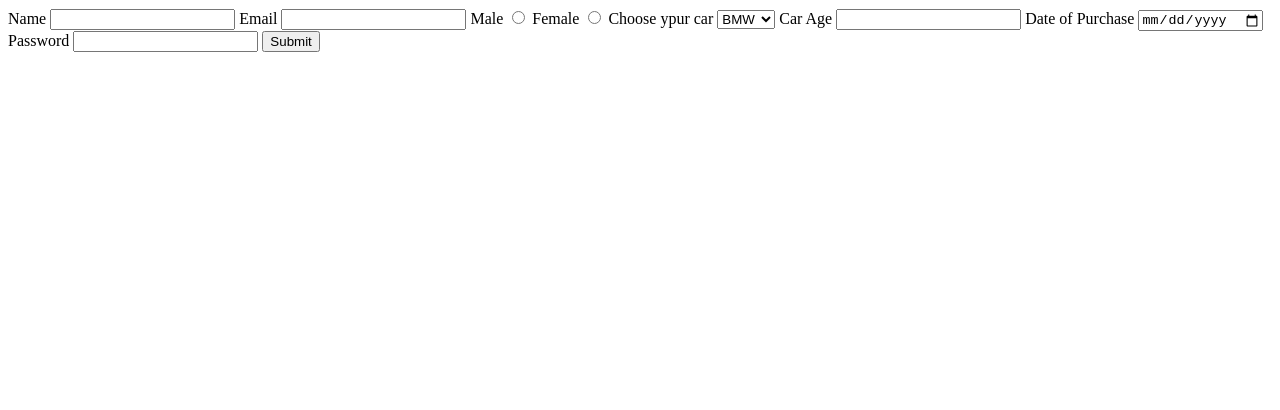
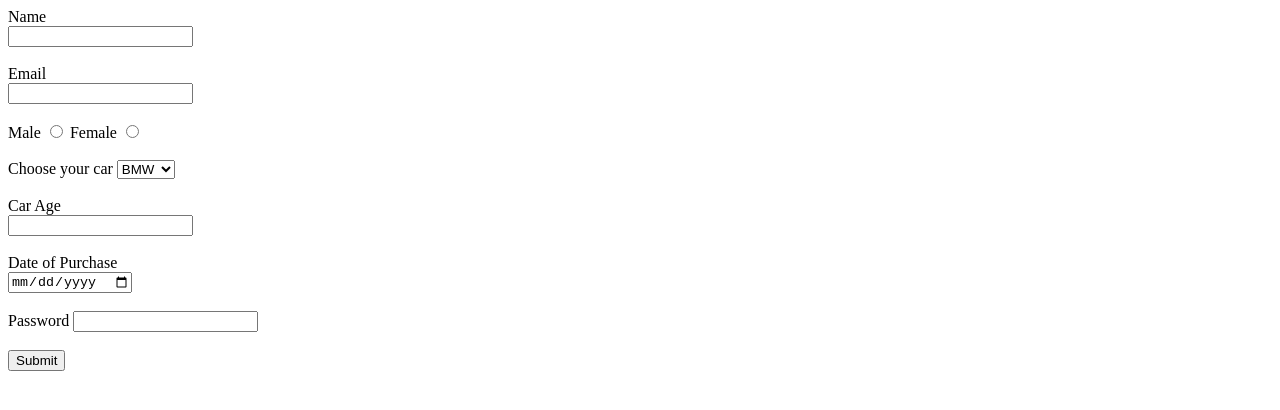
Before and after one commit to acciojob/car-insurance-form-SandeepM-GitHub, a website: page main.html in a window 1280 px wide. Drawn offline with Linux system fonts and the light colour scheme.

Commit message:
created a submission

```diff
--- a/main.html
+++ b/main.html
@@ -10,31 +10,50 @@
 	<!-- the entire body must be written by student -->
 	<form method="POST">
 		<label for="name">Name</label>
+		<br>
 		<input type="text" id="name" required>
+		<br>
+		<br>
 
 		<label for="email">Email</label>
+		<br>
 		<input type="email" id="email" required>
+		<br>
+		<br>
 
 		<label for="gender_m">Male</label>
 		<input type="radio" id="gender_m" name="gender" required>
+
 		<label for="gender_f">Female</label>
 		<input type="radio" id="gender_f" name="gender" required>
+		<br>
+		<br>
 
-		<label for="cars">Choose ypur car</label>
+		<label for="cars">Choose your car</label>
 		<select id="cars" name="cars">
 			<option>BMW</option>
 			<option>KIA</option>
 			<option>BENZ</option>
 		</select>
+		<br>
+		<br>
 
 		<label for="carage">Car Age</label>
+		<br>
 		<input type="number" id="carage" required>
+		<br>
+		<br>
 
 		<label for="dop">Date of Purchase</label>
+		<br>
 		<input type="date" id="dop" required>
+		<br>
+		<br>
 
 		<label for="password">Password</label>
 		<input type="password" id="password" required>
+		<br>
+		<br>
 
 		<button type="submit">Submit</button>
 	</form>
```
